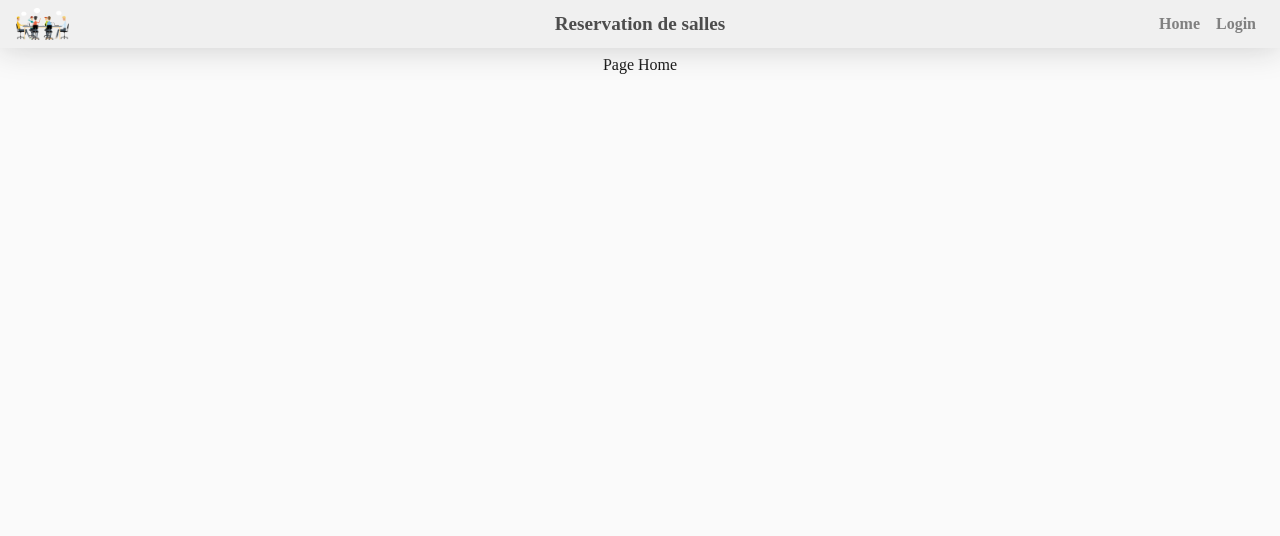
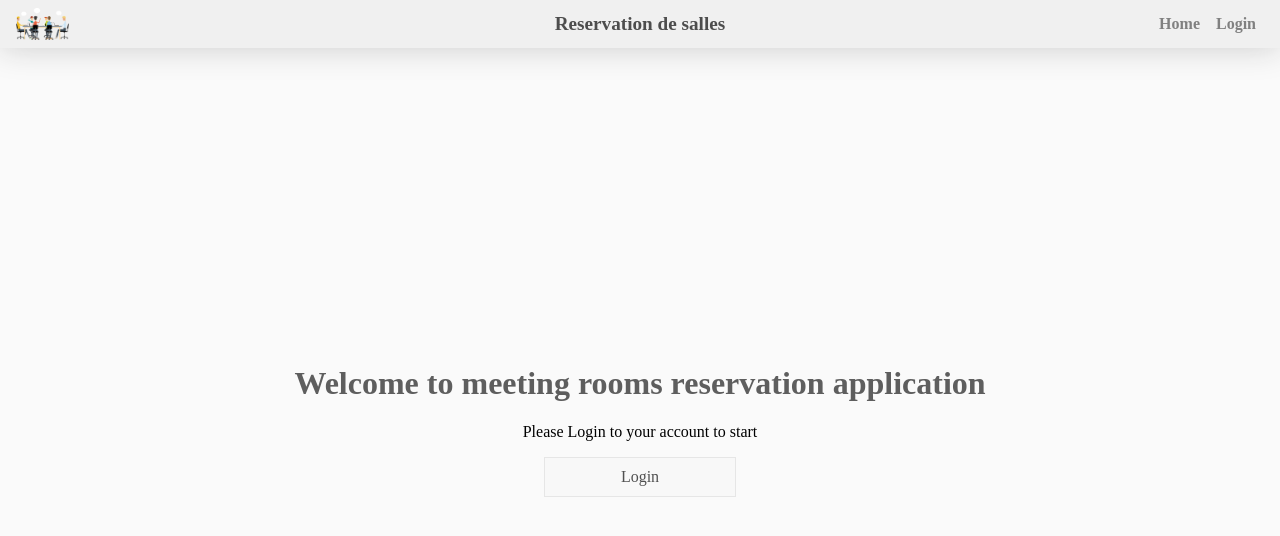
Before and after one commit to ghelloumi/reservations-sharingcloud, a React (Create React App) app: page /home in a window 1280 px wide. Shown: the top 536 px of the page. Built offline with nearby package versions, Linux system fonts and the light colour scheme; a web font is replaced by a local one.

Commit message:
Not loggedInn home page

```diff
--- a/src/components/PageLayout.tsx
+++ b/src/components/PageLayout.tsx
@@ -4,9 +4,12 @@ import styled from 'styled-components';
 const PageLayoutWrapper = styled.main`
   position: absolute;
   margin-top: 3rem;
-  height: 100%;
   width: 100%;
   padding: 0.5rem;
+  height: calc(100vh - 3.5rem);
+  display: flex;
+  align-items: center;
+  justify-content: center;
 `;
 
 type LayoutProps = {
--- a/src/components/pages/Home.tsx
+++ b/src/components/pages/Home.tsx
@@ -1,9 +1,75 @@
 import React from 'react';
-import {PageLayout} from "../PageLayout";
-import {IHome} from "./_pages.interfaces";
+import { PageLayout } from '../PageLayout';
+import { IHome } from './_pages.interfaces';
+import styled from 'styled-components';
+import { isLoggedIn } from '../../utils/helpers';
+import { Link } from 'react-router-dom';
 
-const Home: React.FunctionComponent<IHome> = ({from}) => {
-  return <PageLayout><div>Page Home</div></PageLayout>;
+const HomeContainer = styled.div`
+  div {
+    flex-direction: column;
+  }
+
+  div.not__loggedIn {
+    h1 {
+      color: #5e5e5e;
+    }
+
+    p {
+    }
+
+    > div {
+      width: 100%;
+      height: 2.5rem;
+      position: relative;
+      display: flex;
+      align-items: center;
+      justify-content: center;
+
+      a {
+        border: 1px solid #e6e6e6;
+        background: #f8f8f8;
+        cursor: pointer;
+        transition: all 200ms ease-in;
+        text-decoration: none;
+        width: 12rem;
+        height: 100%;
+        display: flex;
+        align-items: center;
+        justify-content: center;
+        color: #505050;
+        font-weight: 500;
+
+        &:hover {
+          background: #e7e7e7c9;
+          box-shadow: 0 0 1rem #d6d6d6;
+        }
+      }
+    }
+  }
+
+  div.loggedIn {
+  }
+`;
+
+const Home: React.FunctionComponent<IHome> = ({ from }) => {
+  return (
+    <PageLayout>
+      <HomeContainer>
+        {!isLoggedIn() ? (
+          <div className="not__loggedIn">
+            <h1>Welcome to meeting rooms reservation application</h1>
+            <p>Please Login to your account to start</p>
+            <div>
+              <Link to="/login">Login</Link>
+            </div>
+          </div>
+        ) : (
+          <div className="loggedIn" />
+        )}
+      </HomeContainer>
+    </PageLayout>
+  );
 };
 
 export default Home;
--- a/src/services/login.service.ts
+++ b/src/services/login.service.ts
@@ -35,6 +35,7 @@ export function login(username: string) {
       const user = await handleResponse(response);
       localStorage.setItem('user', JSON.stringify(user));
       dispatch(loginActions.successLogin(user));
+      window.location.href = "/"
     } catch (error) {
       dispatch(loginActions.failureLogin(error.toString()));
     }
--- a/src/utils/helpers.ts
+++ b/src/utils/helpers.ts
@@ -1,7 +1,3 @@
-import { createBrowserHistory } from 'history';
-
-export const history = createBrowserHistory();
-
 export function authHeader() {
   // return authorization header with jwt token
   let user = JSON.parse(<string>localStorage.getItem('user'));
@@ -12,3 +8,5 @@ export function authHeader() {
     return {};
   }
 }
+
+export const isLoggedIn = () => !!localStorage.getItem('user');
```
